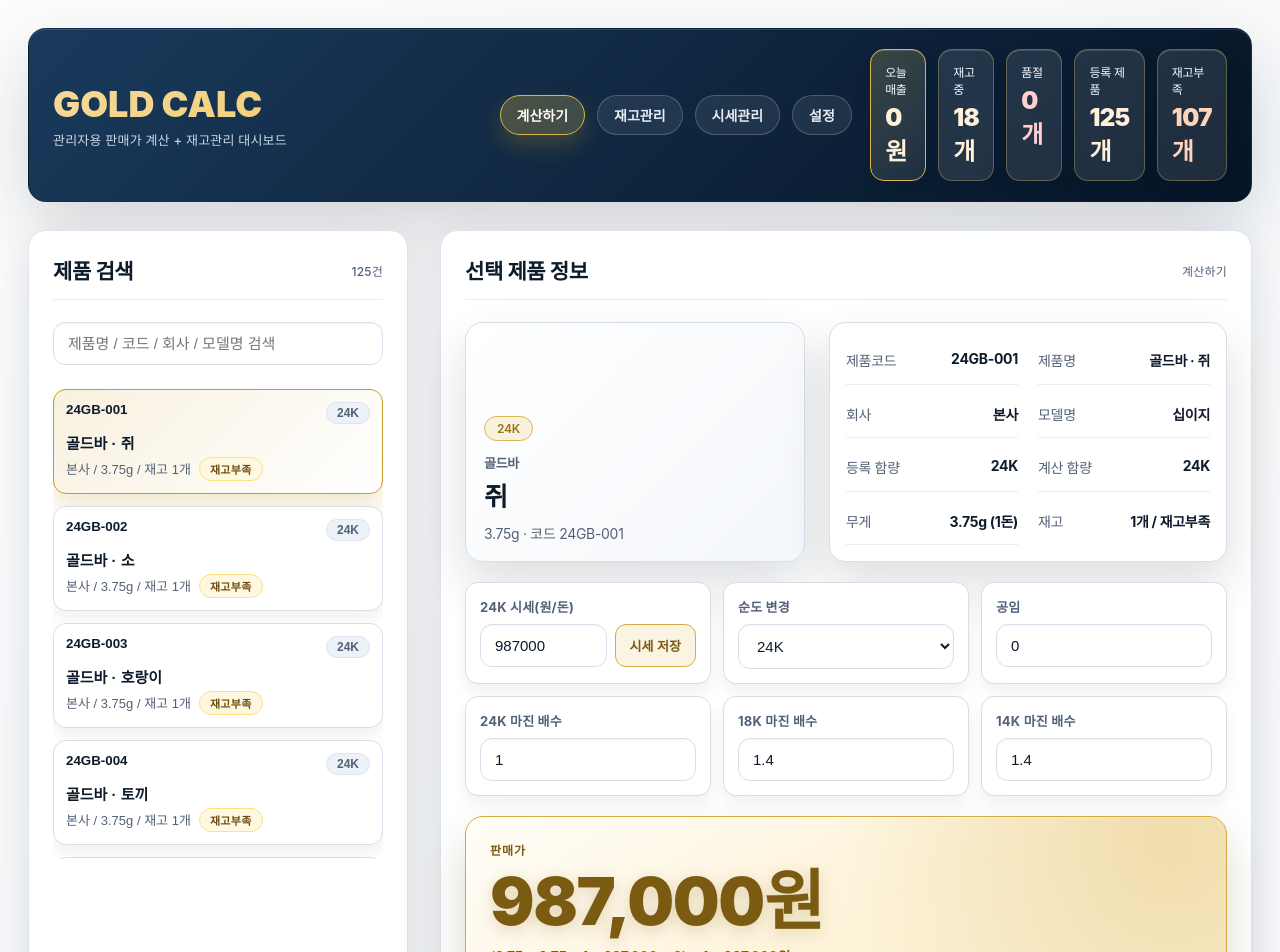
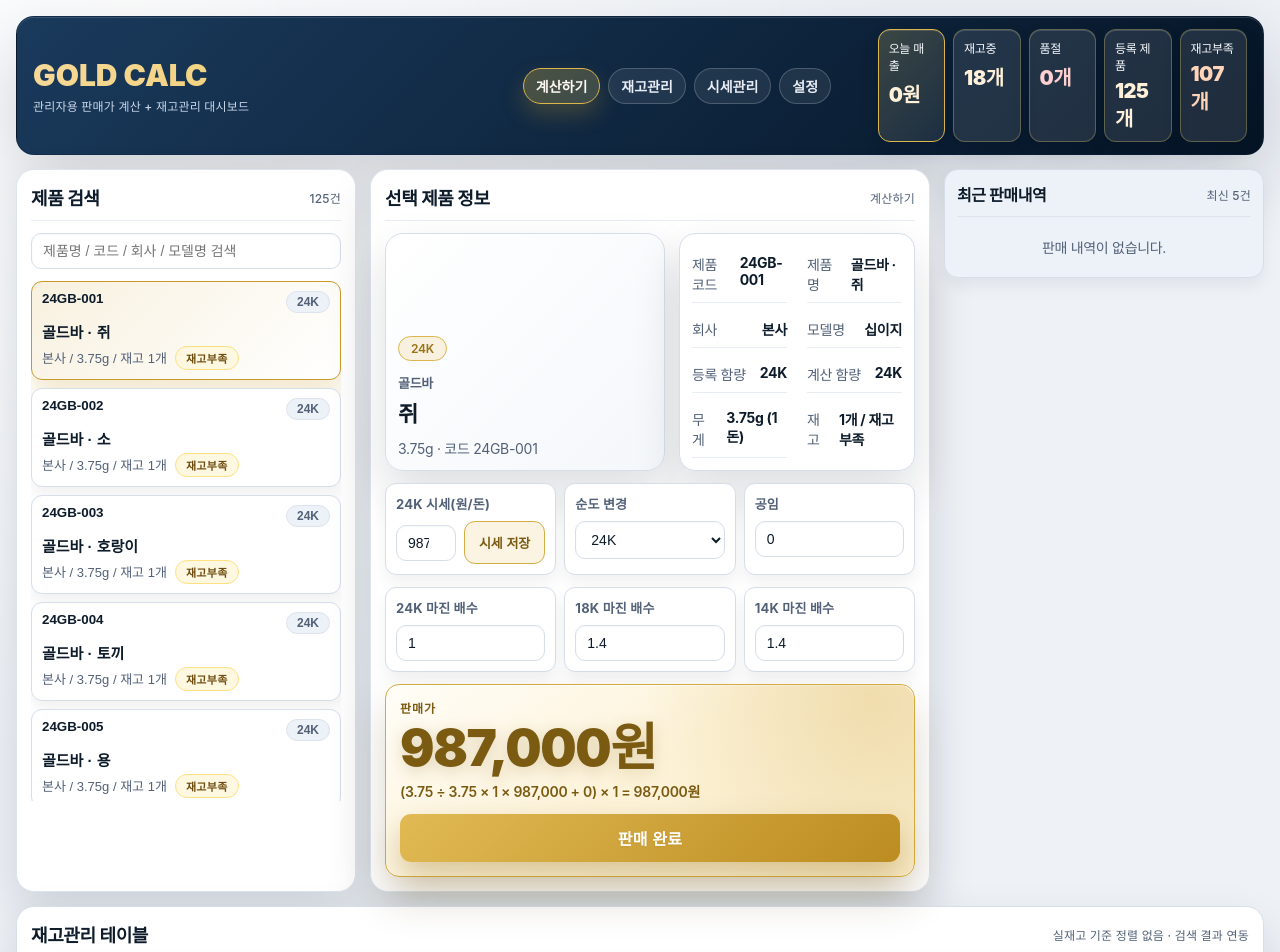
Before and after one commit to rltn33/gold-calc, a React (Vite) app: page / in a window 1280 px wide. Shown: the top 952 px of the page. Built offline with nearby package versions, Linux system fonts and the light colour scheme.

Commit message:
Refine dashboard to compact single-screen desktop layout

```diff
--- a/src/App.css
+++ b/src/App.css
@@ -38,11 +38,11 @@ body {
 
 .dashboard-page {
   min-height: 100vh;
-  padding: 28px;
+  padding: 16px;
   display: flex;
   flex-direction: column;
-  gap: 28px;
-  max-width: 1720px;
+  gap: 14px;
+  max-width: 1860px;
   margin: 0 auto;
 }
 
@@ -57,7 +57,7 @@ body {
 }
 
 .topbar {
-  padding: 20px 24px;
+  padding: 12px 16px;
   display: grid;
   grid-template-columns: 1.2fr 1fr 1fr;
   align-items: center;
@@ -69,7 +69,7 @@ body {
 }
 
 .logo {
-  font-size: 36px;
+  font-size: 30px;
   font-weight: 900;
   letter-spacing: 0px;
   background: linear-gradient(135deg, #f5d999 0%, #f0c961 100%);
@@ -81,7 +81,7 @@ body {
 .subtitle {
   color: #c8d6e8;
   margin-top: 4px;
-  font-size: 13px;
+  font-size: 12px;
   font-weight: 500;
   letter-spacing: 0.2px;
 }
@@ -89,7 +89,7 @@ body {
 .menu-tabs {
   display: flex;
   flex-wrap: wrap;
-  gap: 12px;
+  gap: 8px;
   justify-content: center;
 }
 
@@ -98,7 +98,7 @@ body {
   background: rgba(247, 250, 255, 0.08);
   color: #e8ecf4;
   border-radius: 999px;
-  padding: 9px 16px;
+  padding: 7px 12px;
   cursor: pointer;
   font-weight: 650;
   font-size: 14px;
@@ -119,14 +119,14 @@ body {
 .header-stats {
   display: grid;
   grid-template-columns: repeat(5, 1fr);
-  gap: 12px;
+  gap: 8px;
 }
 
 .stat-card {
   background: rgba(247, 250, 255, 0.1);
   border: 1px solid rgba(240, 215, 111, 0.3);
-  border-radius: 14px;
-  padding: 13px 14px;
+  border-radius: 12px;
+  padding: 9px 10px;
   display: flex;
   flex-direction: column;
   gap: 6px;
@@ -142,7 +142,7 @@ body {
 
 .stat-card b {
   color: #fef0d9;
-  font-size: 24px;
+  font-size: 20px;
   letter-spacing: -0.5px;
   font-weight: 900;
 }
@@ -157,9 +157,9 @@ body {
 
 .dashboard-main {
   display: grid;
-  grid-template-columns: 380px 1fr;
-  gap: 32px;
-  max-width: 1720px;
+  grid-template-columns: 340px 1fr 320px;
+  gap: 14px;
+  max-width: 1860px;
   margin: 0 auto;
   min-height: 430px;
 }
@@ -167,7 +167,7 @@ body {
 .search-panel,
 .product-panel,
 .inventory-panel {
-  padding: 24px;
+  padding: 14px;
 }
 
 .search-panel,
@@ -183,14 +183,14 @@ body {
   justify-content: space-between;
   align-items: center;
   gap: 8px;
-  margin-bottom: 22px;
-  padding-bottom: 14px;
+  margin-bottom: 12px;
+  padding-bottom: 10px;
   border-bottom: 1.5px solid var(--border-subtle);
 }
 
 .panel-head h2 {
   margin: 0;
-  font-size: 21px;
+  font-size: 18px;
   color: var(--text-900);
   font-weight: 650;
   letter-spacing: -0.4px;
@@ -208,9 +208,9 @@ body {
   border: 1.5px solid #d6deea;
   background: var(--bg-surface);
   color: var(--text-900);
-  border-radius: 12px;
-  padding: 12px 14px;
-  font-size: 15px;
+  border-radius: 10px;
+  padding: 9px 11px;
+  font-size: 14px;
   box-shadow: inset 0 1px 2px rgba(13, 27, 42, 0.03), 0 1px 0 rgba(255,255,255,0.8);
   transition: all 0.2s ease;
 }
@@ -222,20 +222,20 @@ body {
 }
 
 .product-list {
-  margin-top: 24px;
-  max-height: 470px;
+  margin-top: 12px;
+  max-height: calc(100vh - 280px);
   overflow-y: auto;
   display: flex;
   flex-direction: column;
-  gap: 12px;
+  gap: 8px;
 }
 
 .product-item {
   border: 1.5px solid #d6deea;
   background: var(--bg-surface);
   color: var(--text-900);
-  border-radius: 13px;
-  padding: 12px;
+  border-radius: 11px;
+  padding: 9px 10px;
   text-align: left;
   cursor: pointer;
   box-shadow: 0 8px 16px rgba(8, 20, 36, 0.06);
@@ -313,15 +313,15 @@ body {
 
 .product-overview {
   display: grid;
-  grid-template-columns: 340px 1fr;
-  gap: 24px;
+  grid-template-columns: 280px 1fr;
+  gap: 14px;
 }
 
 .image-wrap {
   border-radius: 18px;
   border: 1.5px solid #d6deea;
-  min-height: 240px;
-  padding: 18px;
+  min-height: 200px;
+  padding: 12px;
   background: linear-gradient(135deg, var(--bg-surface) 0%, var(--bg-soft) 100%);
   display: flex;
   flex-direction: column;
@@ -348,7 +348,7 @@ body {
 }
 
 .image-name {
-  font-size: 26px;
+  font-size: 22px;
   font-weight: 800;
   margin-top: 4px;
   color: var(--text-900);
@@ -364,7 +364,7 @@ body {
 .info-grid {
   border: 1.5px solid #d6deea;
   border-radius: 16px;
-  padding: 16px;
+  padding: 12px;
   display: grid;
   grid-template-columns: 1fr 1fr;
   gap: 8px 20px;
@@ -373,7 +373,7 @@ body {
 }
 
 .info-row {
-  padding: 11px 0;
+  padding: 8px 0;
   border-bottom: 1px solid var(--border-subtle);
   display: flex;
   justify-content: space-between;
@@ -391,17 +391,17 @@ body {
 }
 
 .calc-grid {
-  margin-top: 20px;
+  margin-top: 12px;
   display: grid;
   grid-template-columns: repeat(3, minmax(0, 1fr));
-  gap: 12px;
+  gap: 8px;
 }
 
 .calc-card {
   border: 1.5px solid #d6deea;
   background: var(--bg-surface);
-  border-radius: 13px;
-  padding: 14px;
+  border-radius: 11px;
+  padding: 10px;
   box-shadow: 0 8px 16px rgba(8, 20, 36, 0.06);
   transition: all 0.2s ease;
 }
@@ -421,11 +421,11 @@ body {
 }
 
 .price-box {
-  margin-top: 20px;
+  margin-top: 12px;
   border: 1.5px solid #d2aa3f;
   background: linear-gradient(146deg, #fffdf7 0%, #fdf3d9 48%, #fbefd0 100%);
-  border-radius: 18px;
-  padding: 24px;
+  border-radius: 14px;
+  padding: 14px;
   box-shadow: 0 22px 42px rgba(84, 60, 12, 0.2), inset 0 1px 0 rgba(255, 255, 255, 0.75);
   position: relative;
 }
@@ -455,8 +455,8 @@ body {
 .price-value {
   color: var(--gold-700);
   font-weight: 900;
-  font-size: 66px;
-  margin-top: 10px;
+  font-size: clamp(42px, 4vw, 56px);
+  margin-top: 6px;
   line-height: 1;
   text-shadow: 0 4px 16px rgba(138, 99, 20, 0.24);
   letter-spacing: -1.4px;
@@ -465,7 +465,7 @@ body {
 }
 
 .formula {
-  margin-top: 12px;
+  margin-top: 8px;
   color: var(--gold-700);
   font-size: 14px;
   line-height: 1.5;
@@ -492,14 +492,14 @@ body {
 }
 
 .sale-button {
-  margin-top: 24px;
+  margin-top: 12px;
   width: 100%;
   border: none;
   background: linear-gradient(135deg, #e1ba54 0%, #bb8b20 100%);
   color: #ffffff;
-  border-radius: 13px;
-  padding: 16px 14px;
-  font-size: 18px;
+  border-radius: 11px;
+  padding: 12px 14px;
+  font-size: 16px;
   font-weight: 800;
   cursor: pointer;
   box-shadow: 0 14px 30px rgba(150, 110, 20, 0.35);
@@ -523,11 +523,14 @@ body {
 }
 
 .recent-sales-card {
-  margin-top: 24px;
+  margin-top: 0;
   border: 1.5px solid #d6deea;
   background: #edf2f8;
-  border-radius: 16px;
-  padding: 14px;
+  border-radius: 14px;
+  padding: 12px;
+  height: fit-content;
+  max-height: calc(100vh - 280px);
+  overflow: auto;
   color: var(--text-900);
   box-shadow: 0 8px 16px rgba(8, 20, 36, 0.06);
 }
@@ -644,7 +647,7 @@ body {
   margin-top: 12px;
   display: grid;
   grid-template-columns: repeat(3, minmax(0, 1fr));
-  gap: 12px;
+  gap: 8px;
 }
 
 .qty-adjust {
@@ -677,11 +680,11 @@ table {
 }
 
 th, td {
-  padding: 14px 14px;
+  padding: 9px 10px;
   border-bottom: 1px solid var(--border-subtle);
   text-align: left;
-  font-size: 14px;
-  line-height: 1.5;
+  font-size: 13px;
+  line-height: 1.35;
   font-weight: 500;
 }
 
@@ -701,6 +704,14 @@ thead th {
 
 .inventory-panel tbody tr:hover {
   background: var(--gold-light);
+}
+
+.inventory-panel .table-wrap {
+  max-height: 300px;
+}
+
+.inventory-panel .sales-log-wrap .table-wrap {
+  max-height: 220px;
 }
 
 .selected-row {
@@ -738,7 +749,7 @@ thead th {
 
   .dashboard-main {
     grid-template-columns: 1fr;
-    gap: 24px;
+    gap: 14px;
   }
 
   .product-overview {
@@ -749,7 +760,7 @@ thead th {
 @media (max-width: 760px) {
   .dashboard-page {
     padding: 16px;
-    gap: 20px;
+    gap: 14px;
   }
 
   .logo {
@@ -773,6 +784,6 @@ thead th {
   .search-panel,
   .product-panel,
   .inventory-panel {
-    padding: 18px;
+    padding: 14px;
   }
 }
--- a/src/App.jsx
+++ b/src/App.jsx
@@ -2150,7 +2150,9 @@ export default function App() {
             </button>
           </div>
 
-          <div className="recent-sales-card">
+        </section>
+
+        <aside className="recent-sales-card">
           <div className="panel-head sales-head">
             <h2>최근 판매내역</h2>
             <span>최신 5건</span>
@@ -2170,8 +2172,7 @@ export default function App() {
           ) : (
             <div className="recent-sales-empty">판매 내역이 없습니다.</div>
           )}
-          </div>
-        </section>
+        </aside>
       </main>
 
       <section className="inventory-panel">
```
Lines whose indentation alone changed are shown as unchanged.
